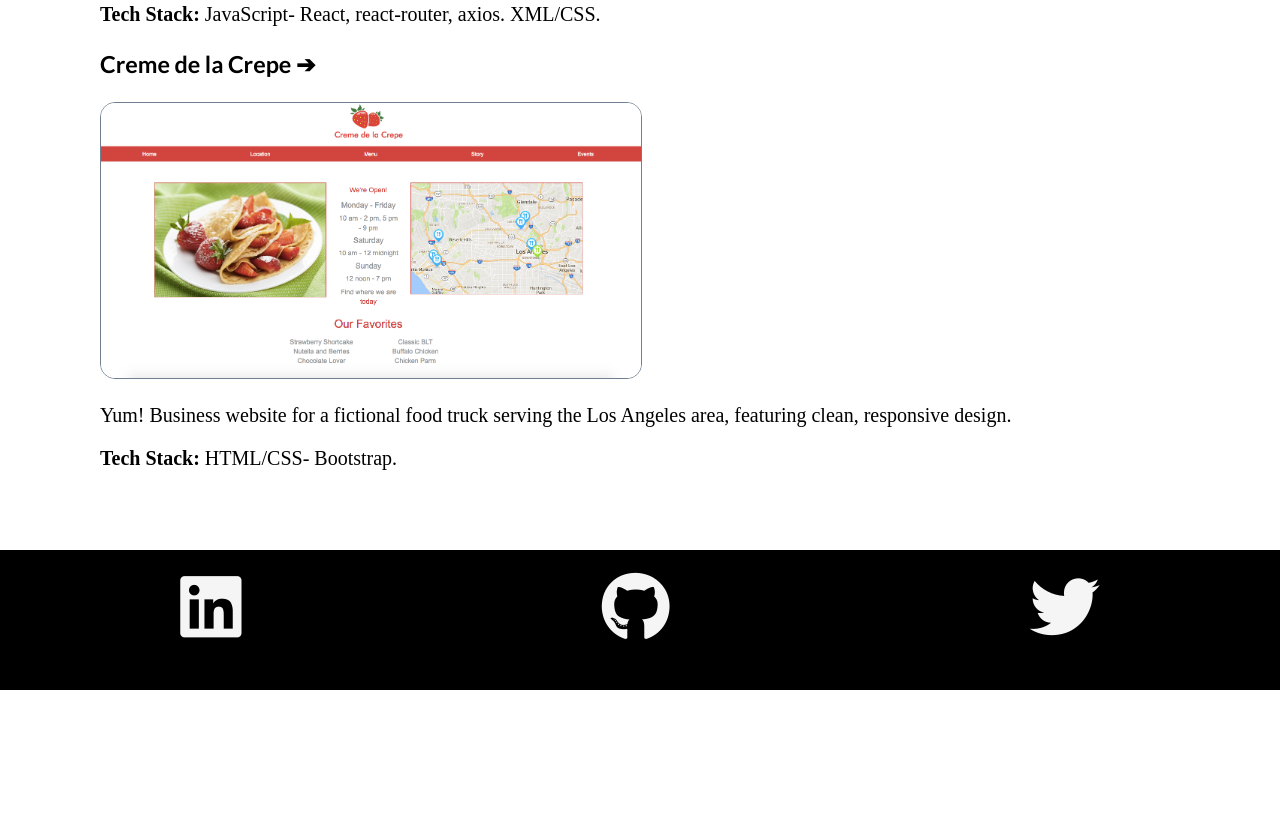
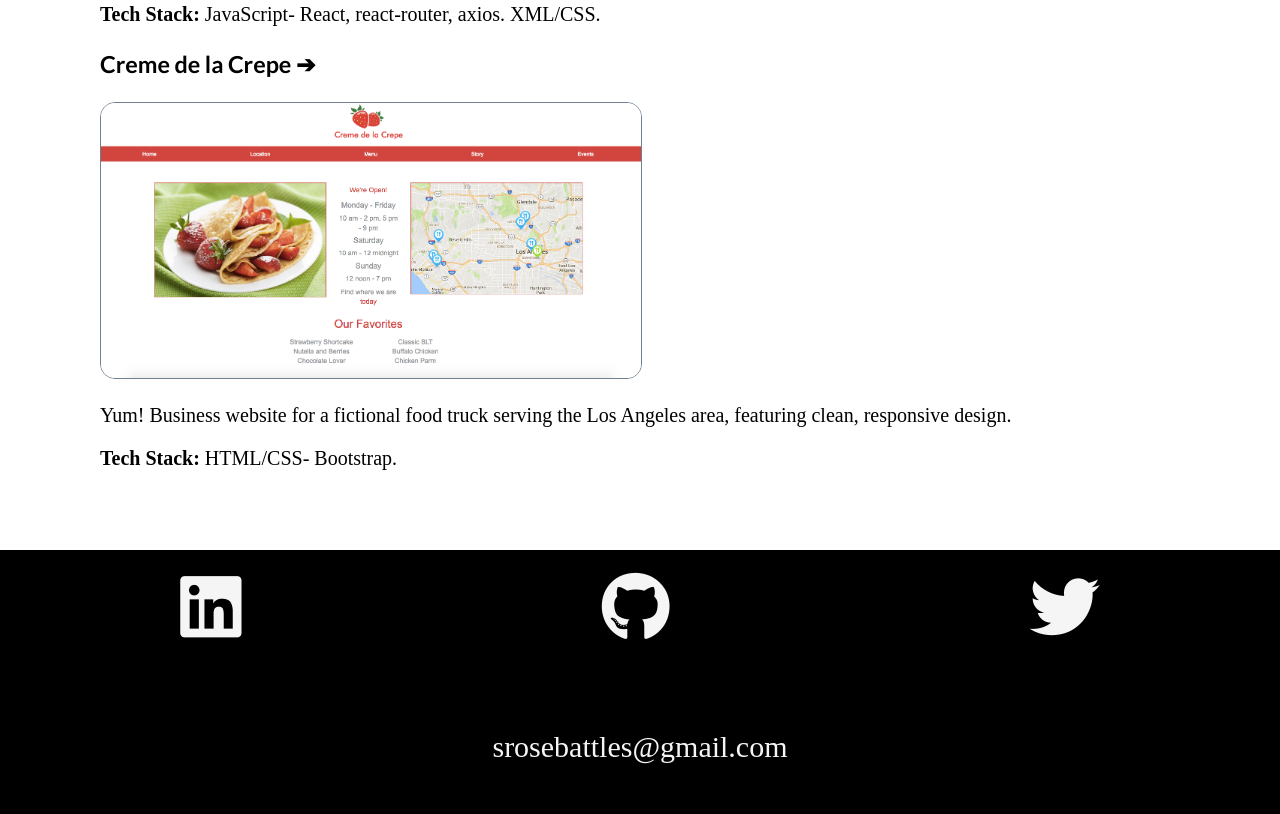
Before and after one commit to srosebattles/portfolio-site, a website: page index.html in a window 1280 px wide. Shown: the part 2590-3404 px from the top of the page. Before the commit the page ends 3280 px from the top, so only its background shows below. Drawn offline with Linux system fonts and the light colour scheme; a web font is replaced by a local one.

Commit message:
added email to footer

```diff
--- a/assets/index.css
+++ b/assets/index.css
@@ -134,6 +134,25 @@ h1, h2, h3 {
   color: lightgray;
 }
 
+.emailDiv {
+  font-size: 30px;
+  display: flex;
+  justify-content: space-around;
+  padding-bottom: 1rem;
+  padding-top: .5rem;
+  background-color: black;
+  color: whitesmoke;
+}
+
+.emailDiv a {
+  color: whitesmoke;
+  text-decoration: none;
+}
+
+.emailDiv a:hover {
+  color: lightgray;
+}
+
 .socialIcons {
   font-size: 50px;
   color: whitesmoke;
--- a/index.html
+++ b/index.html
@@ -61,6 +61,9 @@
             <a href="https://github.com/srosebattles"><i class="fa fa-github" aria-hidden="true"></i></a>
             <a href="https://twitter.com/srosebattles"><i class="fa fa-twitter" aria-hidden="true"></i></a>
           </div>
+          <div class="emailDiv">
+              <p><a href="mailto:srosebattles@gmail.com">srosebattles@gmail.com</a></p>
+          </div>
     </div>
 
   <script src="src/index.js" charset="utf-8"></script>
```
